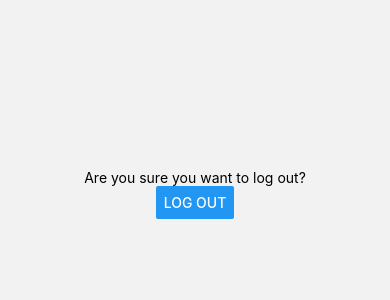
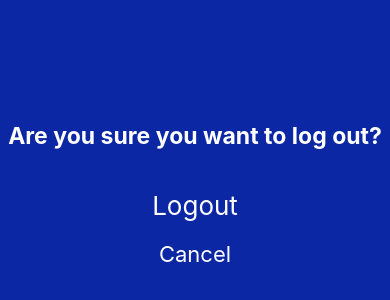
Before and after one commit to smkeller02/COMP333_HW4, a React Native app: screen /Logout in a window 390 px wide. Shown: the part 228-528 px from the top of the page. Built offline with nearby package versions, Linux system fonts and the light colour scheme.

Commit message:
further improving app navigation for user (issue #29)

```diff
--- a/App.js
+++ b/App.js
@@ -31,23 +31,26 @@ export default function App() {
   return (
     <NavigationContainer>
       <Stack.Navigator initialRouteName="Login">
-        <Stack.Screen name="Login" component={LoginUser} />
+        <Stack.Screen
+          name="Login"
+          component={LoginUser}
+          options={{
+            headerShown: false
+          }}
+           />
         <Stack.Screen
           name="Ratings"
           component={Ratings}
-          options={({ navigation }) => ({
-            headerRight: () => (
-              <Button
-                title="Log Out"
-                onPress={() => navigation.navigate('Logout')}
-              />
-            ),
-            headerBackVisible: false, // Hide the back button
-          })}
+          options={{
+            headerShown: false
+          }}
         />
         <Stack.Screen
           name="Add New Rating"
           component={AddNewRating}
+          options={{
+            headerShown: false, // Hide the header for the Logout screen
+          }}
         />
         <Stack.Screen
           name="Logout"
@@ -59,10 +62,16 @@ export default function App() {
         <Stack.Screen
           name="CreateUser"
           component={CreateUser}
+          options={{
+            headerShown: false
+          }}
         />
         <Stack.Screen
           name="Update Rating"
           component={UpdateRating}
+          options={{
+            headerShown: false, // Hide the header for the Logout screen
+          }}
         />
     </Stack.Navigator>
     </NavigationContainer>
--- a/addnewrating.js
+++ b/addnewrating.js
@@ -53,6 +53,11 @@ function AddNewRating({ route }) {
       console.error(error);
     }
   };
+
+    // Returns user back to main page when they press cancel
+    const handleCancel = () => {
+      navigation.navigate('Ratings');
+    }
 
     // Function to handle star rating selection
     const handleStarPress = (starIndex) => {
@@ -112,7 +117,10 @@ function AddNewRating({ route }) {
         <Text style={styles.message}>{message}</Text>
       </View>
 
-      <Button title="Cancel" onPress={() => navigation.navigate('Ratings')} color="#FFFFFF"/>
+       <TouchableOpacity onPress={handleCancel} style={styles.buttonContainer}>
+         <Text style={styles.text}>Cancel</Text>
+       </TouchableOpacity>
+
 
     </View>
   );
--- a/logout.js
+++ b/logout.js
@@ -1,5 +1,5 @@
 import React from 'react';
-import { View, Text, Button, StyleSheet } from 'react-native';
+import { View, Text, TouchableOpacity, StyleSheet } from 'react-native';
 import AsyncStorage from '@react-native-async-storage/async-storage';
 import { useNavigation } from '@react-navigation/native';
 
@@ -17,10 +17,22 @@ const Logout = () => {
     }
   };
 
+  const handleCancel = () => {
+    navigation.navigate('Ratings');
+  };
+
   return (
     <View style={styles.container}>
-      <Text>Are you sure you want to log out?</Text>
-      <Button title="Log Out" onPress={handleLogout} />
+      <Text style={styles.text}>Are you sure you want to log out?</Text>
+
+      <TouchableOpacity onPress={handleLogout}>
+        <Text style={styles.logoutbutton}>Logout</Text>
+      </TouchableOpacity>
+
+      <TouchableOpacity onPress={handleCancel} style={styles.buttonContainer}>
+          <Text style={styles.cancelbutton}>Cancel</Text>
+        </TouchableOpacity>
+
     </View>
   );
 };
@@ -30,7 +42,25 @@ const styles = StyleSheet.create({
     flex: 1,
     justifyContent: 'center',
     alignItems: 'center',
+    backgroundColor: '#0C27A4',
   },
+  logoutbutton: {
+    paddingTop: 20,
+    color: '#FFFFFF',
+    fontSize: 26,
+    fontWeight: '400'
+  },
+  cancelbutton : {
+    paddingTop: 20,
+    color: '#FFFFFF',
+    fontSize: 22
+  },
+  text: {
+    fontSize: 23,
+    fontWeight: '700',
+    paddingBottom: 20,
+    color: '#FFFFFF',
+  }
 });
 
 export default Logout;
--- a/ratings.js
+++ b/ratings.js
@@ -3,6 +3,7 @@ import { StatusBar, SafeAreaView, ScrollView, View, Text, FlatList, TouchableOpa
 import { FontAwesome } from '@expo/vector-icons'; // You can use FontAwesome or any other icon library
 import AsyncStorage from '@react-native-async-storage/async-storage';
 import { useNavigation } from '@react-navigation/native';
+import Logout from './logout';
 
 function Ratings() {
     const [data, setData] = useState([]); // Initialize data as an empty array
@@ -63,6 +64,11 @@ function Ratings() {
             return user === rating.username;
         };
 
+      // Handles logout request
+      const handleLogout = () => {
+        navigation.navigate('Logout');
+      }
+
       //Handles navigation to update page
       const handleUpdate = (ratingId) => {
         navigation.navigate('Update Rating', {
@@ -108,6 +114,9 @@ function Ratings() {
 
   return (
         <SafeAreaView style={styles.container}>
+          <TouchableOpacity onPress={handleLogout}>
+            <Text style={styles.logouttext}>Logout</Text>
+          </TouchableOpacity>
           <Text style={styles.userText}>Welcome, {user}</Text>
           <Button
             title="Add New Rating"
@@ -187,6 +196,14 @@ const styles = StyleSheet.create({
     container: {
         flex: 1,
         paddingTop: StatusBar.currentHeight,
+      },
+      logouttext: {
+        color: '#0C27A4',
+        fontSize: 18,
+        fontWeight: '500',
+        paddingTop: 10,
+        paddingRight: 20,
+        textAlign: 'right'
       }
   });
 
--- a/update.js
+++ b/update.js
@@ -141,10 +141,9 @@ function UpdateRating({ route }) {
 
 const styles = StyleSheet.create({
   updateRating: {
-    borderBottomWidth: 1,
-    borderBottomColor: '#0C27A4',
-    marginVertical: 10,
-    padding: 20,
+    flex: 1,
+    justifyContent: 'center',
+    alignItems: 'center',
     alignItems: 'center',
     backgroundColor: '#0C27A4',
     fontSize: 20,
```
